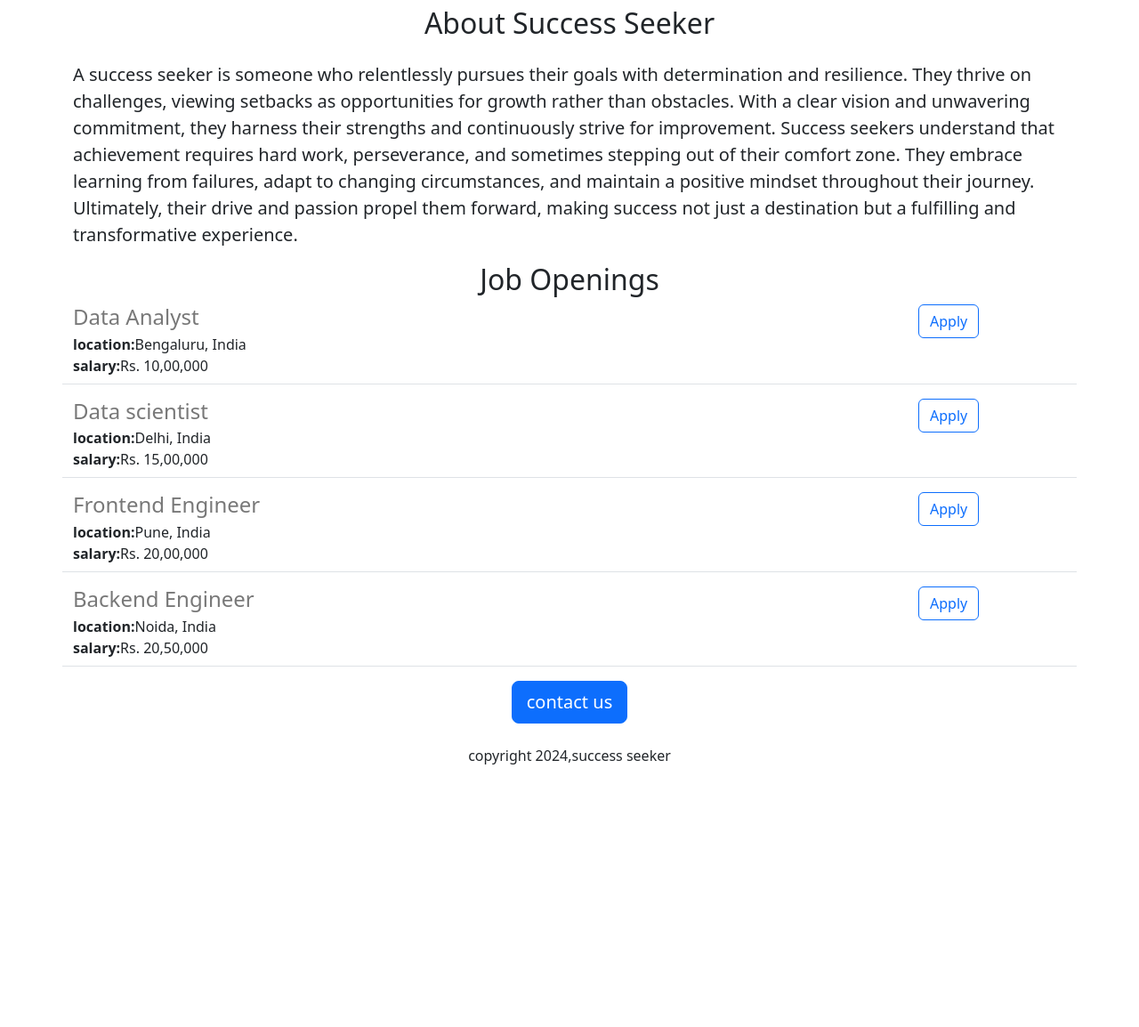
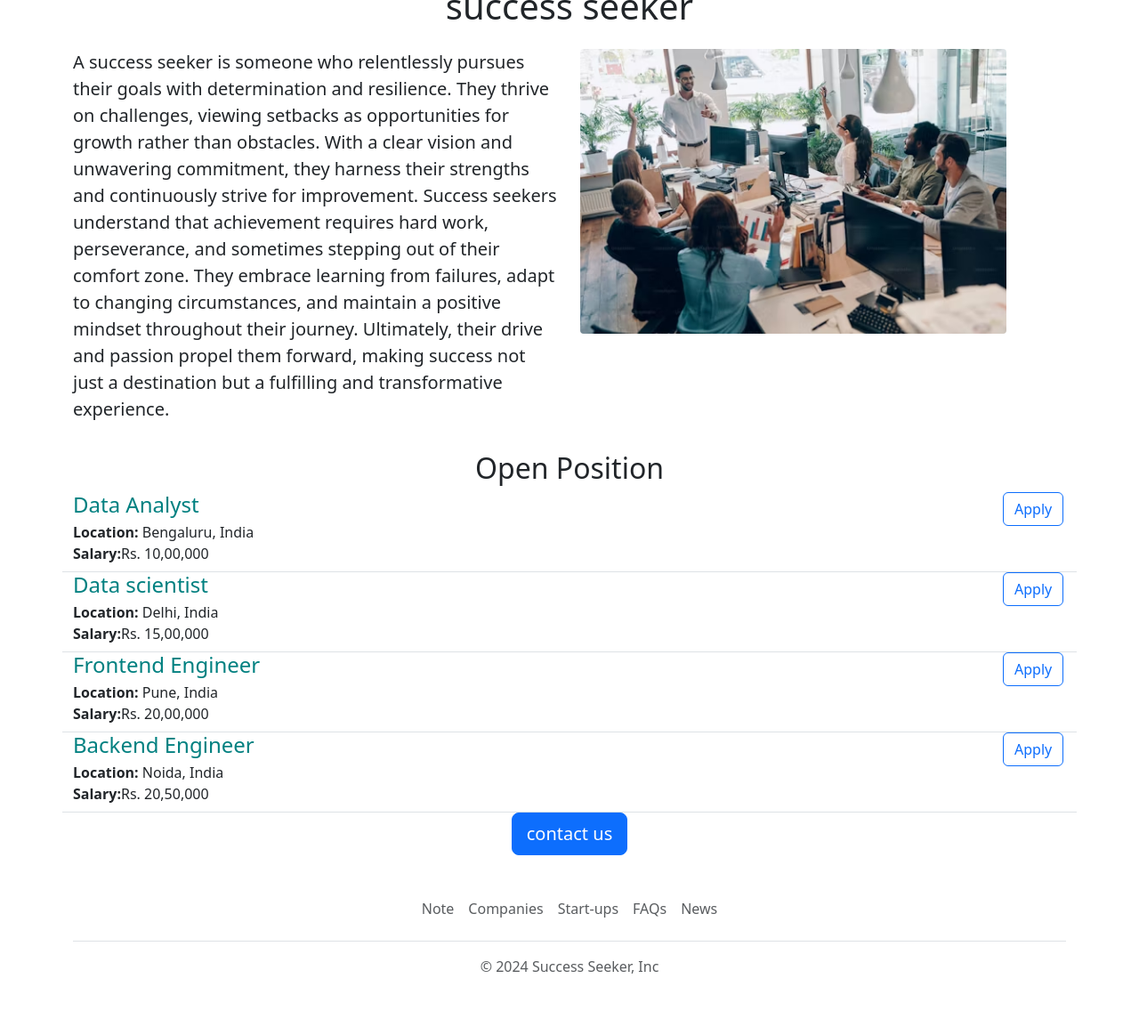
Before and after one commit to Harshit-2108/careers-website, a Flask app: page / in a window 1280 px wide. Shown: the part 381-1535 px from the top of the page at 89% size. Before the commit the page ends 1240 px from the top, so only its background shows below. Run offline with Flask 3, Linux system fonts and the light colour scheme.

Commit message:
changes made

```diff
--- /dev/null
+++ b/templates/footer.html
@@ -0,0 +1,12 @@
+<div class="container">
+  <footer class="py-3 my-4">
+    <ul class="nav justify-content-center border-bottom pb-3 mb-3">
+      <li class="nav-item"><a target="_blank"href="https://anotepad.com/" class="nav-link px-2 text-body-secondary">Note</a></li>
+      <li class="nav-item"><a target="_blank" href="https://10000startups.com/our-startups" class="nav-link px-2 text-body-secondary">Companies</a></li>
+      <li class="nav-item"><a target="_blank" href="https://www.sutrahr.com/top-100-startups-in-india-202" class="nav-link px-2 text-body-secondary">Start-ups</a></li>
+      <li class="nav-item"><a target="_blank" href="https://www.startupindia.gov.in/content/sih/en/about_us/faqs.html" class="nav-link px-2 text-body-secondary">FAQs</a></li>
+      <li class="nav-item"><a target="_blank" href="https://www.livemint.com/companies/start-ups" class="nav-link px-2 text-body-secondary">News</a></li>
+    </ul>
+    <p class="text-center text-body-secondary">&copy; 2024 Success Seeker, Inc</p>
+  </footer>
+</div>
--- a/templates/home.html
+++ b/templates/home.html
@@ -10,19 +10,29 @@
         height: 360px;
         object-fit: cover;
         width: 100%;
+        margin-bottom:16px;
       }
     </style>
 
  </head>
   <body>
+    {% include 'nav.html' %}
+     <img class="img-fluid" id="success" src="https://155d61b8-2da2-449e-b9b7-b5f29ba9183d-00-3a7nplmu2rb8n.pike.replit.dev/static/success.jpeg"height="320">
     <div class="container">
       <h1 class="text-center mt-2 mb-4">{{company_name}} seeker</h1>
-      <img class="img-fluid" id="success" src="https://155d61b8-2da2-449e-b9b7-b5f29ba9183d-00-3a7nplmu2rb8n.pike.replit.dev/static/success.jpeg"height="320">
-      <h2 class="text-center mt-2 mb-4">About Success Seeker</h2>
+      <div class="row" style="margin-bottom:16px">
+        <div class="col-md-6">
+
+
       <p class="lead">
         A success seeker is someone who relentlessly pursues their goals with determination and resilience. They thrive on challenges, viewing setbacks as opportunities for growth rather than obstacles. With a clear vision and unwavering commitment, they harness their strengths and continuously strive for improvement. Success seekers understand that achievement requires hard work, perseverance, and sometimes stepping out of their comfort zone. They embrace learning from failures, adapt to changing circumstances, and maintain a positive mindset throughout their journey. Ultimately, their drive and passion propel them forward, making success not just a destination but a fulfilling and transformative experience.
       </p>
-      <h2 class="text-center mt-2mb-4">Job Openings</h2>
+        </div>
+        <div class="d-none d-md-block col-md-6">
+        <img src="/static/people.jpeg" style="height:320px;border-radius:4px;">
+        </div>
+      </div>
+      <h2 class="text-center mt-2mb-4">Open Position</h2>
       <div>
         {% for job in jobs %}
          {% include 'jobitem.html' %}
@@ -30,8 +40,9 @@
       </div>
       <div class="text-center">
       <button class="btn btn-primary btn-lg">contact us</button>
-        <p class="mt-4">copyright 2024,success seeker </p>
+
       </div>
     </div>
+    {% include 'footer.html' %}
   </body>
 </html>
--- a/templates/jobitem.html
+++ b/templates/jobitem.html
@@ -1,16 +1,19 @@
-<div class="border-bottom row" style="margin-bottom:16px;padding-bottom:8px">
-  <div class="col-10">
-  <h4
-    style="color:rgb(120,120,120); margin-bottom:4px;">
-    {{job['title']}}
-  </h4>
-  <div><b>location:</b>{{job['location']}}</div>
+<div class="border-bottom row" style="margin bottom:16px;padding-bottom:8px;"">
+  <div class="col-11">
+ <h4 style="color:rgb(0,128,128);
+   margin-bottom:4px;">
+   {{job['title']}}
+ </h4>
+  <div>
+    <b>Location:</b> {{job['location']}}
+  </div>
   {% if 'salary' in job %}
-  <div><b>salary:</b>{{job['salary']}}</div>
+<div>
+  <b>Salary:</b>{{job['salary']}}
+</div>
   {% endif %}
   </div>
-  <div class="col-2">
-    <button type="button" class="btn btn-outline-primary">Apply</button>
+  <div class="col-1">
+    <a href="mailto:hello@successseeker.ai?subject=Application%20for%20{{job['title']}}&body=My%20Name%3A%20%3CYour%20Name%3E%0D%0AMy%20Resume%20Link%3A%20%3CYour%20Resume%20Link%3E%0D%0AMy%20Linkedin%20Link%3A%3CYour%20Linkedin%20Link%3E%0D%0A" type="button" class="btn btn-outline-primary">Apply</a>
   </div>
-
 </div>
--- /dev/null
+++ b/templates/nav.html
@@ -0,0 +1,9 @@
+<nav class="navbar shadow-sm fixed-top bg-white">
+  <div class="container-fluid">
+    <a class="navbar-brand" href="#">
+      <img src="/static/logo.svg" alt="Logo" width="30" height="24" class="d-inline-block align-text-top">
+      Success Seeker
+    </a>
+  </div>
+</nav>
+<div style="height:56px"></div>
```
Also changed, not shown: static/logo.svg (added), static/people.jpeg (added).
